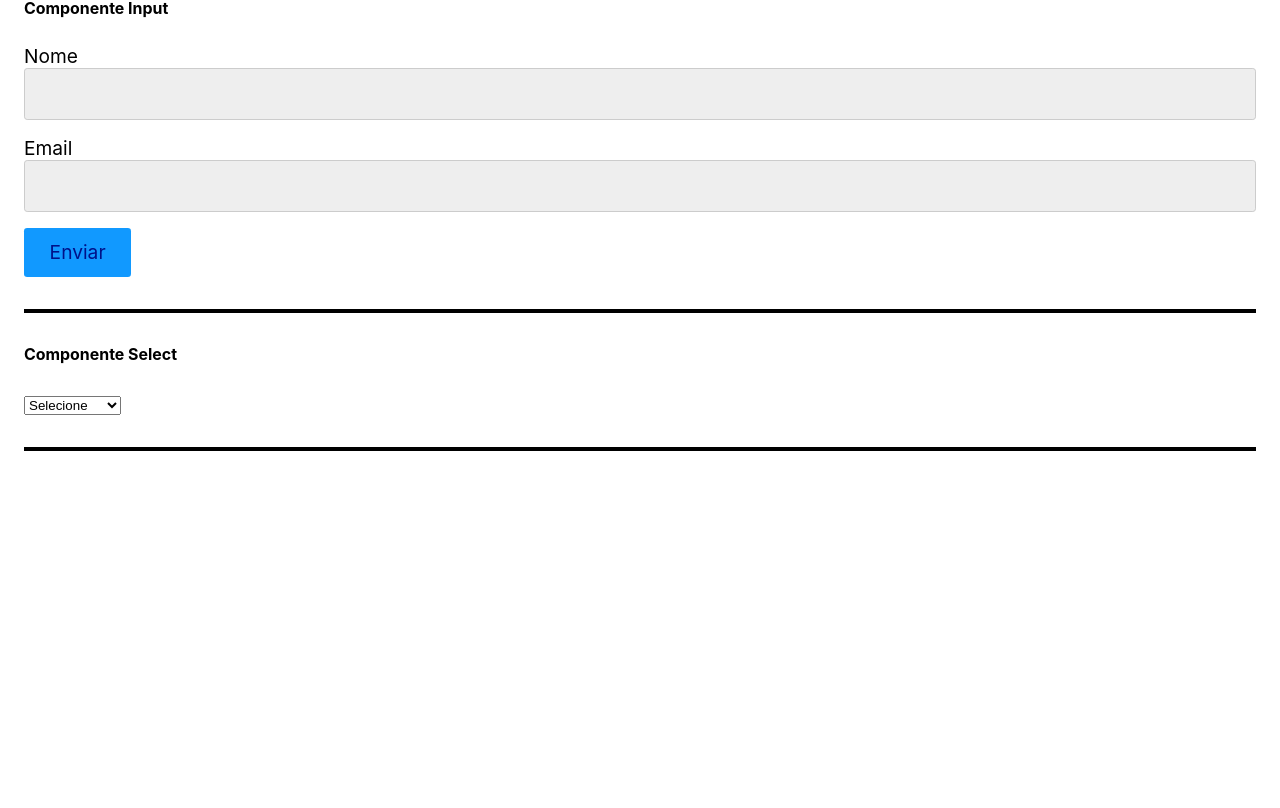
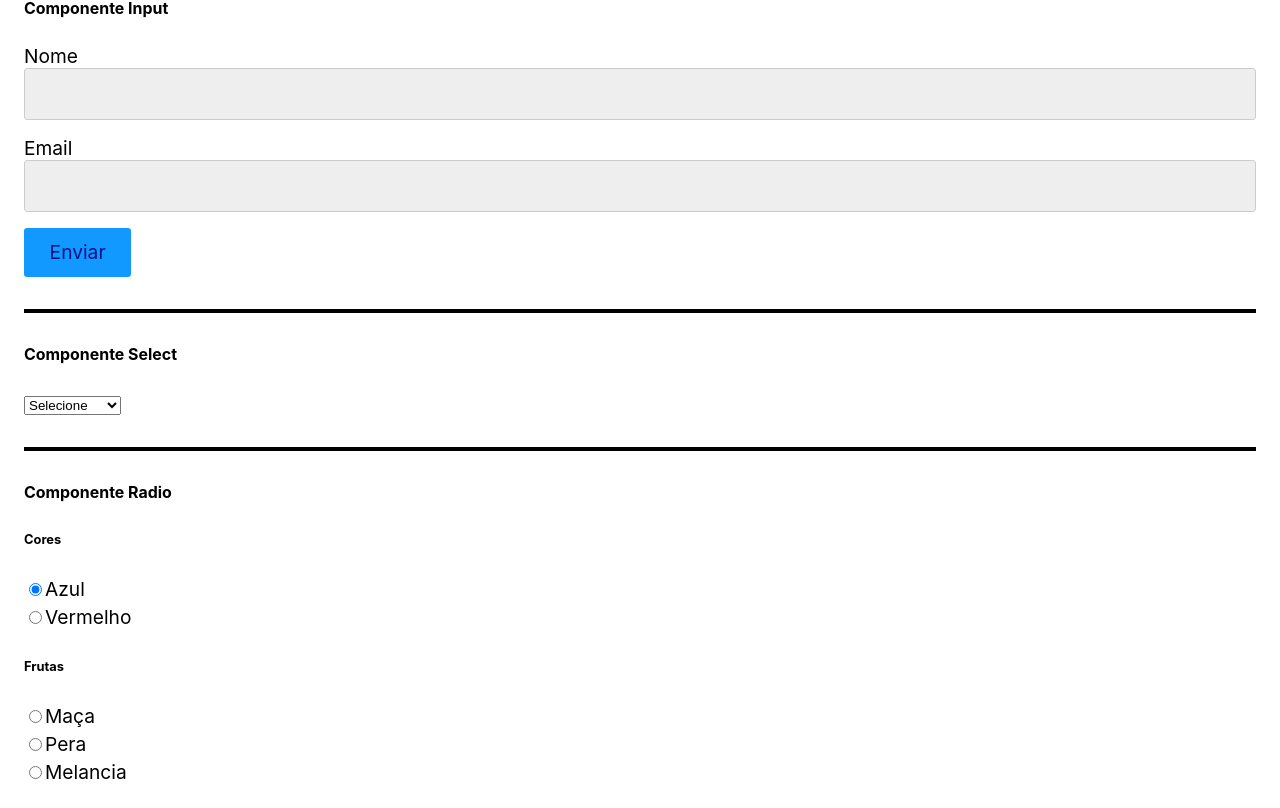
Before and after one commit to MarcioTomaz/React-origamid, a React (Create React App) app: page / in a window 1280 px wide. Shown: the part 1090-1898 px from the top of the page. Before the commit the page ends 1573 px from the top, so only its background shows below. Built offline with nearby package versions, Linux system fonts and the light colour scheme.

Commit message:
componente Radio

```diff
--- a/src/App.js
+++ b/src/App.js
@@ -1,6 +1,7 @@
 
 import React from "react";
 import Input from "./Form/Input";
+import Radio from "./Form/Radio";
 import Select from "./Form/Select";
 
 // Otimize o código do slide anterior
@@ -19,6 +20,10 @@
   const [select, setSelect] = React.useState('');
 
   const [produto, setProduto] = React.useState('');
+
+  const [cor, setCor] = React.useState('Azul');
+
+  const [fruta, setfruta] = React.useState('');
 
   function handleChangeRadio({target}){
     setProduto(target.value);
@@ -179,6 +184,14 @@
       <Select options={['Pc Gamer', 'Tablet Verde']} value={produtoC} setValue={setProdutoC}/>
 
       <hr />
+
+      <h5>Componente Radio</h5>
+      <h6>Cores</h6>
+      <Radio options={['Azul', 'Vermelho']} value={cor} setValue={setCor} />
+
+      <h6>Frutas</h6>
+      <Radio options={['Maça', 'Pera', 'Melancia']} value={fruta} setValue={setfruta} />
+
    </form>
   )
 }
--- /dev/null
+++ b/src/Form/Radio.js
@@ -0,0 +1,22 @@
+import React from 'react'
+
+const Radio = ({options, value, setValue, ...props}  ) => {
+  return (
+    <>
+      {options.map((option, index) =>
+      <label key={index}>
+        <input
+          type="radio"
+          value={option}
+          checked={value === option}
+          onChange={({target}) => setValue(target.value)}
+          {...props}
+          />
+            {option}
+      </label> ) }
+
+    </>
+  )
+}
+
+export default Radio
```
